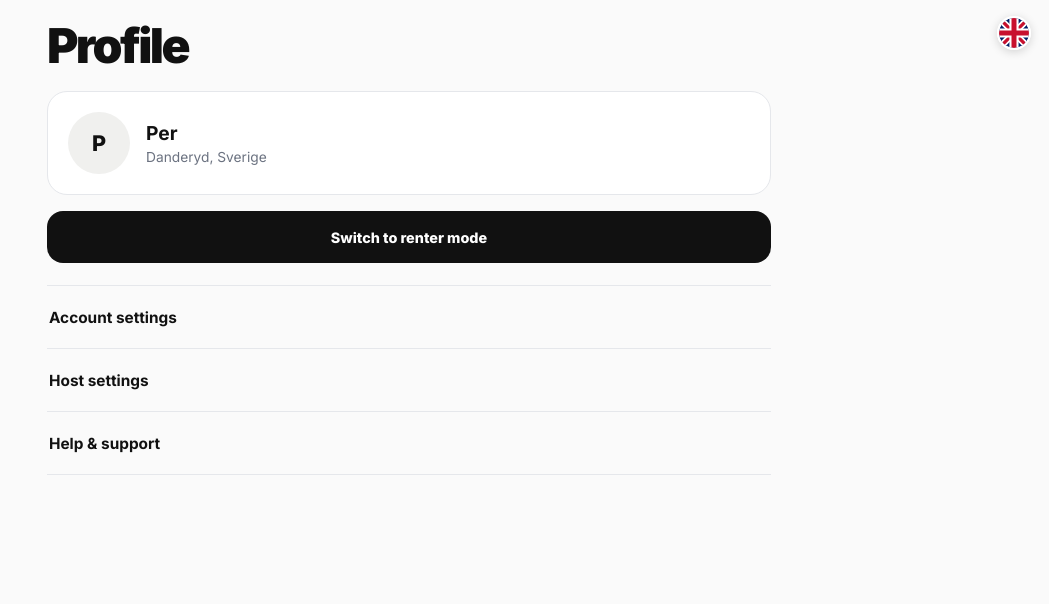
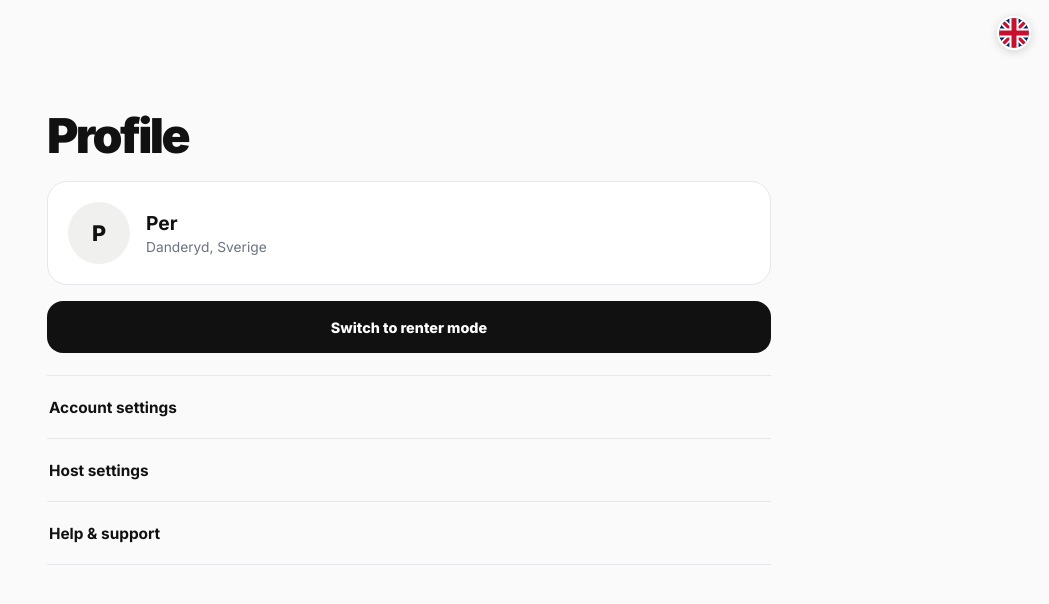
Before and after one commit to peralmkvist/hyrbart-webapp, a Next.js app in the folder hyrbart-webapp/: page /en/vard/profil in a window 1280 px wide. Shown: the top 604 px of the page, without its empty margins (231-1280 px from the left). Built offline with nearby package versions, Linux system fonts and the light colour scheme.

Commit message:
Align top-level page headings with Airbnb reference

```diff
--- a/hyrbart-webapp/app/pages2.css
+++ b/hyrbart-webapp/app/pages2.css
@@ -3,7 +3,7 @@
   max-width: 760px;
   min-height: 100svh;
   margin: 0 auto;
-  padding: max(22px, env(safe-area-inset-top)) 18px calc(92px + env(safe-area-inset-bottom));
+  padding: max(112px, calc(env(safe-area-inset-top) + 70px)) 18px calc(92px + env(safe-area-inset-bottom));
   background: var(--bg);
 }
 
@@ -132,7 +132,7 @@
   max-width: 760px;
   min-height: 100svh;
   margin: 0 auto;
-  padding: max(24px, env(safe-area-inset-top)) 18px calc(96px + env(safe-area-inset-bottom));
+  padding: max(112px, calc(env(safe-area-inset-top) + 70px)) 18px calc(96px + env(safe-area-inset-bottom));
   background: var(--bg);
 }
 .hostListingsHeader { display: flex; align-items: end; justify-content: space-between; gap: 16px; }
```
